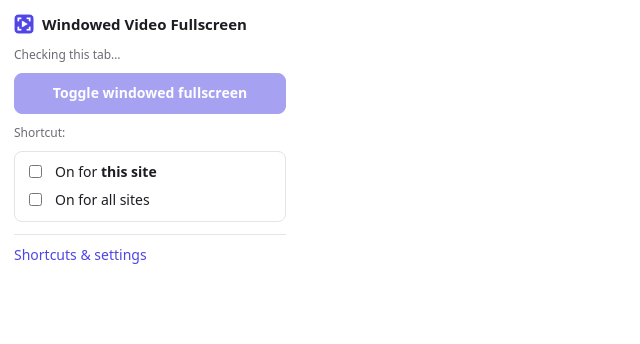
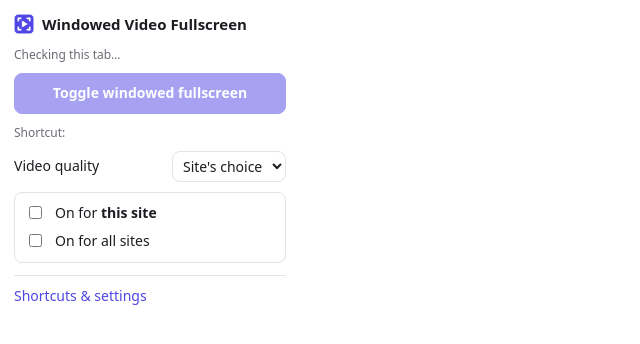
Before and after one commit to shehuawwal/windowed-video-fullscreen, a plain HTML site: page src/popup/popup.html in a window 1280 px wide. Shown: the whole page, without its empty margins (0-640 px from the left). Drawn offline with Linux system fonts and the light colour scheme.

Commit message:
2.1.1: video quality in the popup and in its own settings section

```diff
--- a/manifests/chrome.json
+++ b/manifests/chrome.json
@@ -1,7 +1,7 @@
 {
   "manifest_version": 3,
   "name": "Windowed Video Fullscreen",
-  "version": "2.1.0",
+  "version": "2.1.1",
   "description": "Makes video fullscreen fill the browser tab instead of the whole screen, on every site. Custom shortcuts, click-safe.",
   "homepage_url": "https://github.com/shehuawwal/windowed-video-fullscreen",
   "icons": {
--- a/manifests/firefox.json
+++ b/manifests/firefox.json
@@ -1,7 +1,7 @@
 {
   "manifest_version": 3,
   "name": "Windowed Video Fullscreen",
-  "version": "2.1.0",
+  "version": "2.1.1",
   "description": "Makes video fullscreen fill the browser tab instead of the whole screen, on every site. Custom shortcuts, click-safe.",
   "homepage_url": "https://github.com/shehuawwal/windowed-video-fullscreen",
   "icons": {
--- a/src/popup/popup.css
+++ b/src/popup/popup.css
@@ -32,6 +32,21 @@ main {
 
 #host { word-break: break-all; }
 
+.quality {
+  display: flex;
+  align-items: center;
+  justify-content: space-between;
+  gap: 8px;
+}
+.quality select {
+  font: inherit;
+  padding: 4px 6px;
+  border: 1px solid var(--line);
+  border-radius: var(--radius);
+  background: var(--bg);
+  color: var(--fg);
+}
+
 footer {
   border-top: 1px solid var(--line);
   padding-top: 10px;
--- a/src/popup/popup.html
+++ b/src/popup/popup.html
@@ -18,6 +18,19 @@
 
     <button id="toggle" class="primary" disabled>Toggle windowed fullscreen</button>
     <p class="small muted">Shortcut: <span id="shortcut"></span></p>
+
+    <label class="quality">
+      <span>Video quality</span>
+      <select id="quality">
+        <option value="">Site's choice</option>
+        <option value="2160">2160p (4K)</option>
+        <option value="1440">1440p</option>
+        <option value="1080">1080p</option>
+        <option value="720">720p</option>
+        <option value="480">480p</option>
+        <option value="360">360p</option>
+      </select>
+    </label>
 
     <div class="rows">
       <label class="check">
--- a/src/popup/popup.js
+++ b/src/popup/popup.js
@@ -20,6 +20,7 @@
       $("shortcut").textContent = "none set";
     }
     $("global").checked = settings.enabled;
+    $("quality").value = settings.quality;
     $("site").checked = !WVFS.hostDisabled(host, settings.disabledSites);
     $("site").disabled = !host;
   }
@@ -62,6 +63,8 @@
     window.close();
   });
 
+  $("quality").addEventListener("change", (e) => api.storage.sync.set({ quality: e.target.value }));
+
   $("global").addEventListener("change", async (e) => {
     await api.storage.sync.set({ enabled: e.target.checked });
     $("reload").hidden = false;
```
Also changed, not shown: amo/shot.html (+2 -2 lines), src/options/options.html (+18 -15 lines), amo/screenshots/2-click-safe.png, amo/screenshots/3-shortcuts.png, amo/screenshots/4-toolbar.png, 1 other file.
